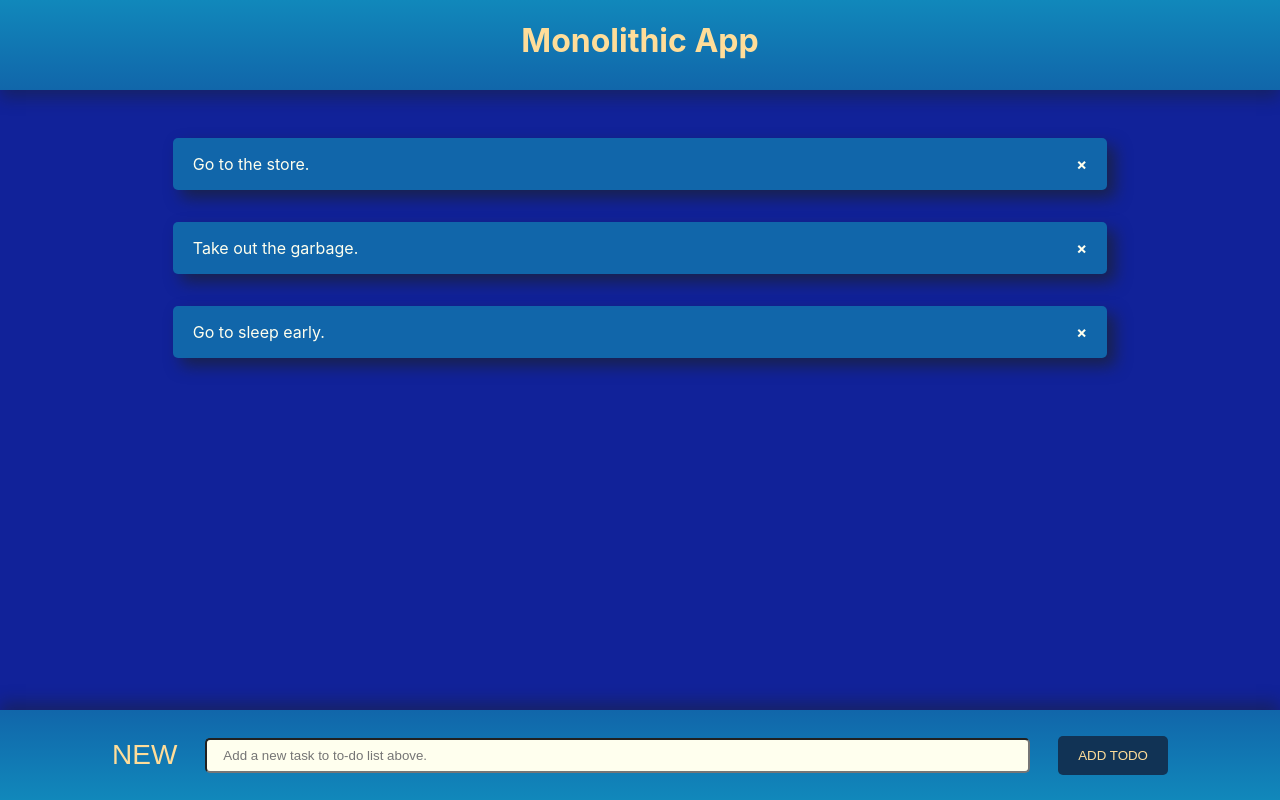
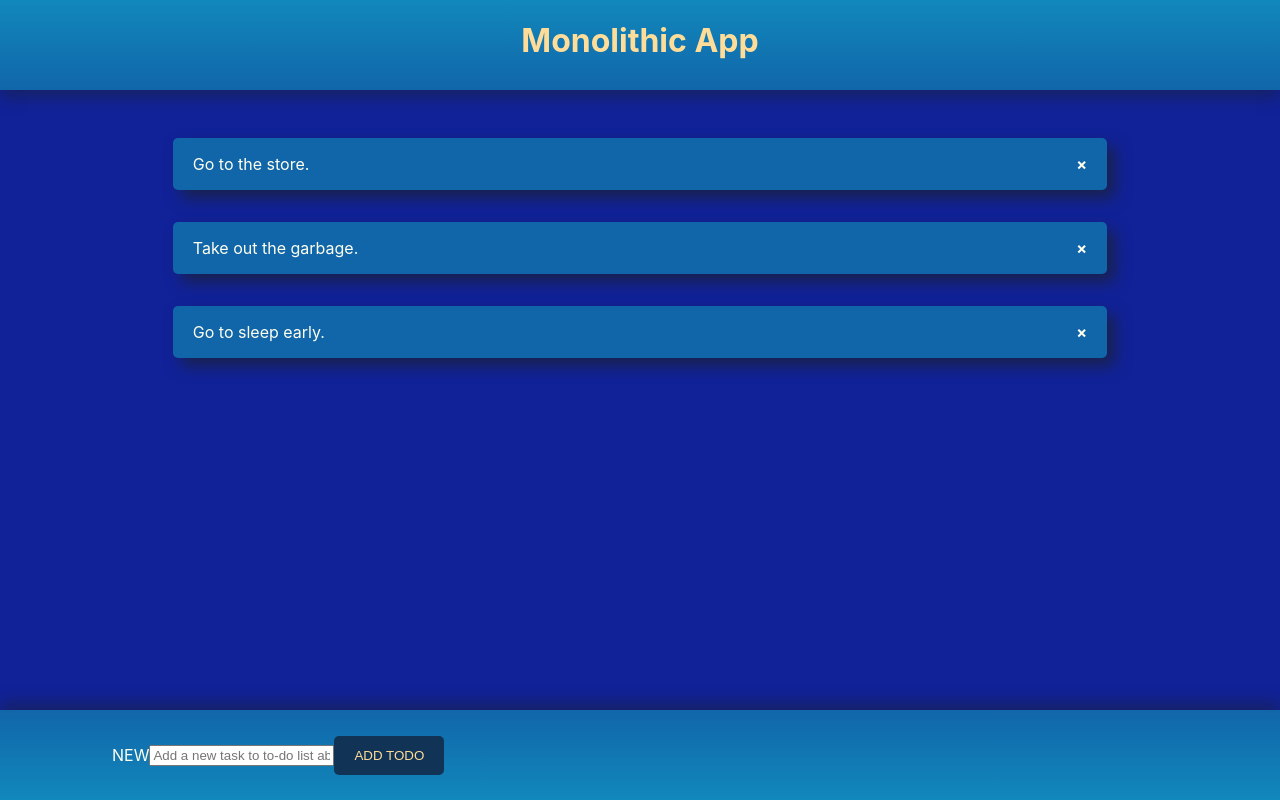
Before and after one commit to franaragm/ng-solid-design, an Angular app: page / in a window 1280 px wide. Built offline with nearby package versions, Linux system fonts and the light colour scheme.

Commit message:
Change `.footer` `position` to fixed & add "task".

```diff
--- a/src/app/01-the-monolith/monolith/monolith.component.scss
+++ b/src/app/01-the-monolith/monolith/monolith.component.scss
@@ -78,7 +78,7 @@ $secondary-text-color: #135;
  * _footer.scss
  */
 .footer {
-  position: sticky;
+  position: fixed;
   bottom: 0;
   width: 100%;
   height: 90px;
@@ -94,13 +94,13 @@ $secondary-text-color: #135;
   height: 100%;
   width: 100%;
   padding: 2rem;
-  label[for="new-item"] {
+  label[for="task"] {
     font-family: Haettenschweiler, "Arial Narrow Bold", sans-serif;
     font-weight: 500;
     color: $gold-color;
     font-size: 1.75rem;
   }
-  input[name="new-item"] {
+  input[name="task"] {
     padding: 0.5rem 1rem;
     background: $primary-text-color;
     color: $secondary-text-color;
```
